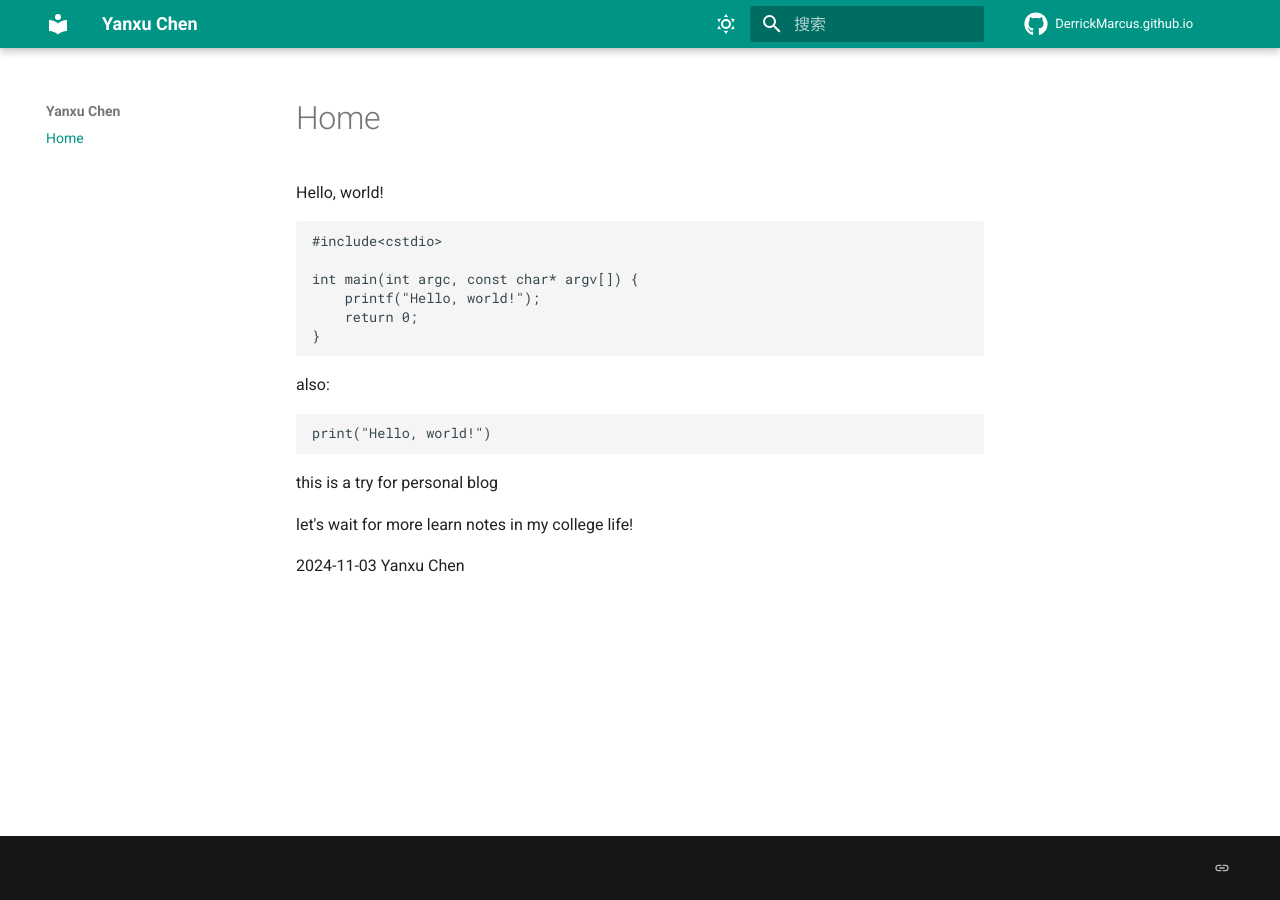
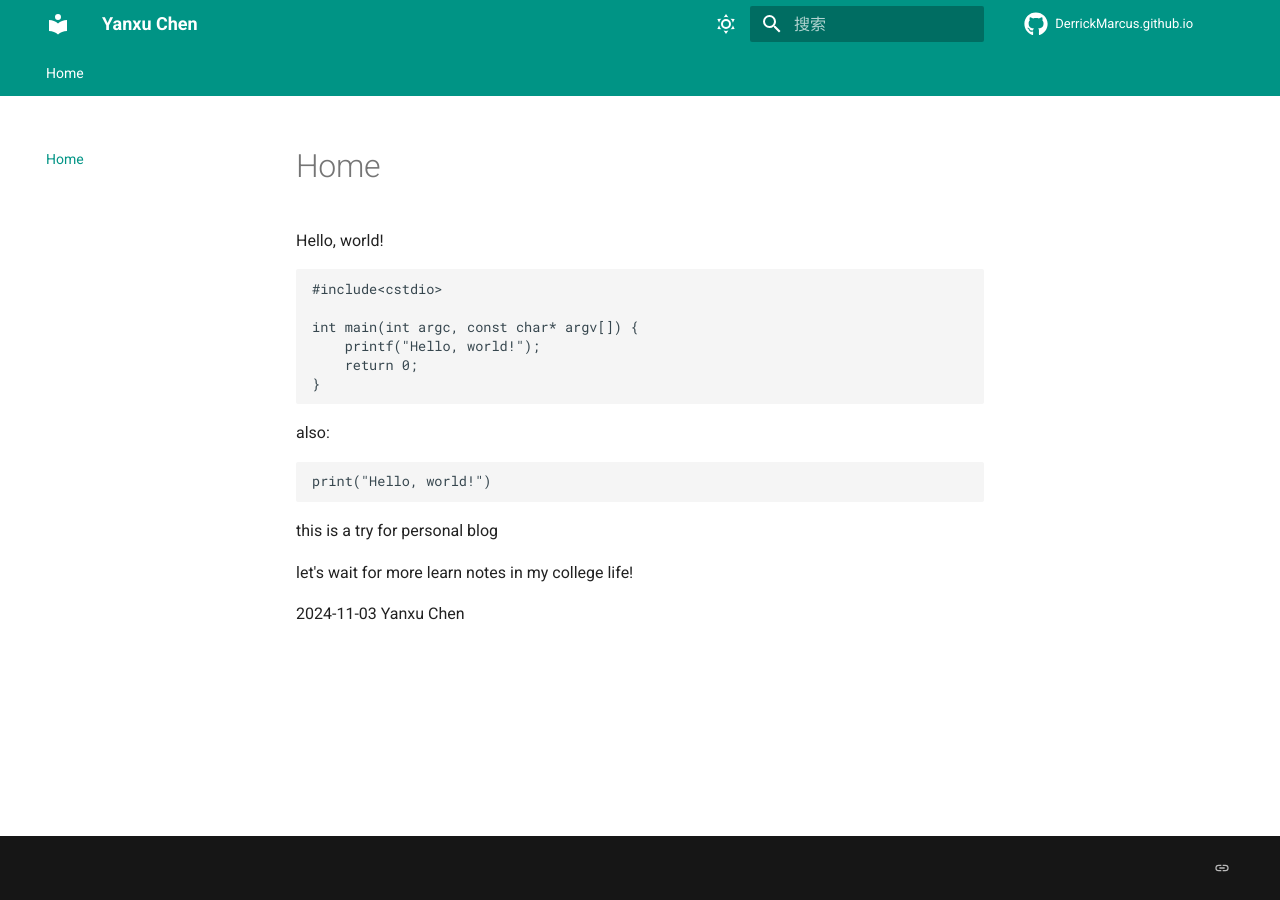
Before and after one commit to DerrickMarcus/DerrickMarcus.github.io, an MkDocs documentation site: the page built from docs/index.md, in a window 1280 px wide. Built offline with MkDocs 1.6.1 and Material for MkDocs 9.7.7, drawn with Linux system fonts in a browser that asks for light colours; comment, search, counter and statistics services are not loaded.

Commit message:
feat: :sparkles: add theme config

```diff
--- a/mkdocs.yml
+++ b/mkdocs.yml
@@ -38,6 +38,10 @@
     - search.suggest
     - search.highlight
     - search.share
+    - content.code.annotate
+    - navigation.top
+    - navigation.tabs
+    - navigation.indexes
 
 extra:
   social:
--- /dev/null
+++ b/requirements.txt
@@ -0,0 +1,6 @@
+mkdocs
+mkdocs-git-authors-plugin
+mkdocs-git-revision-date-localized-plugin
+mkdocs-material
+mkdocs-material-extensions
+mkdocs-minify-plugin
```
Also changed, not shown: 1 other file.
